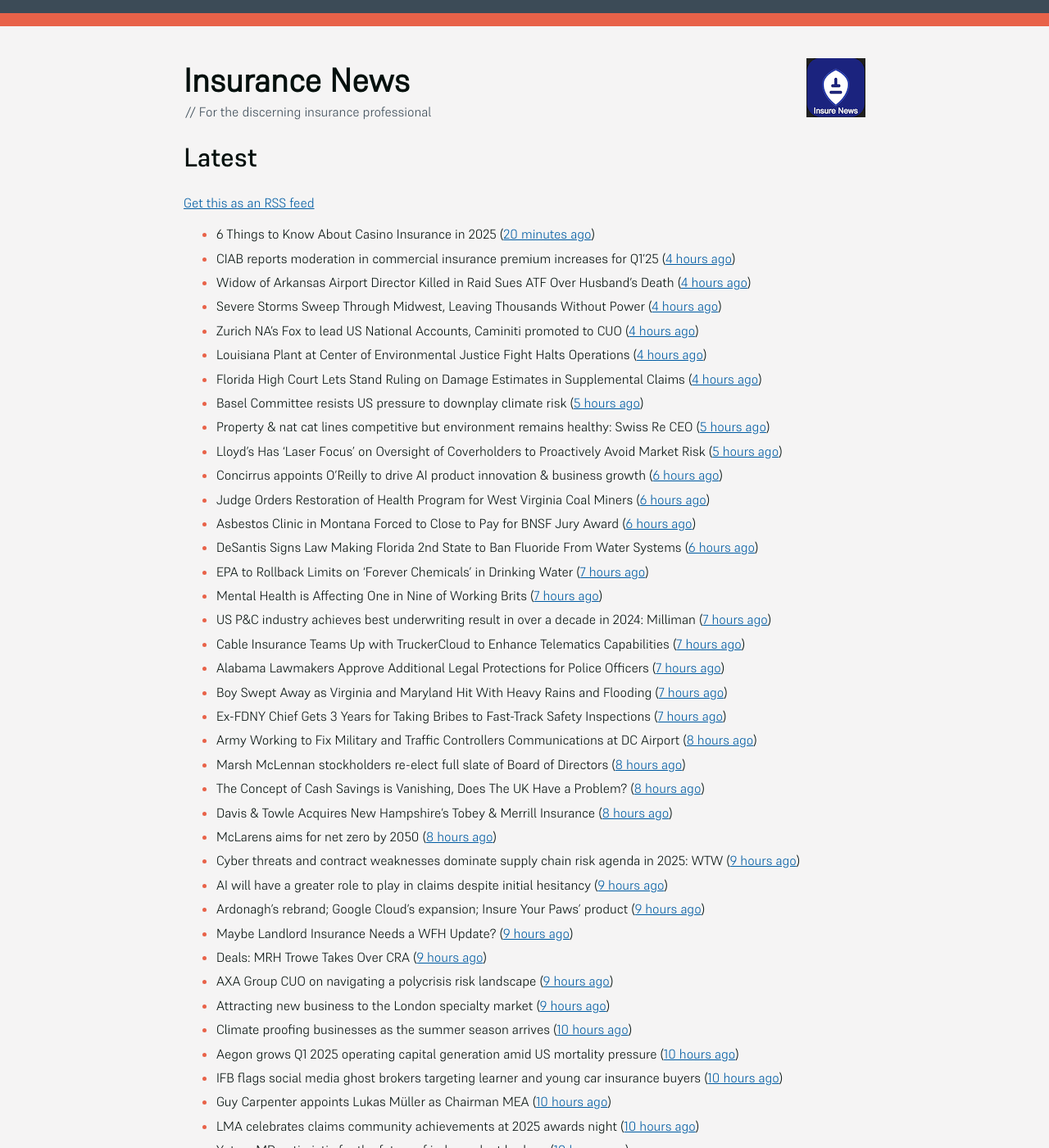
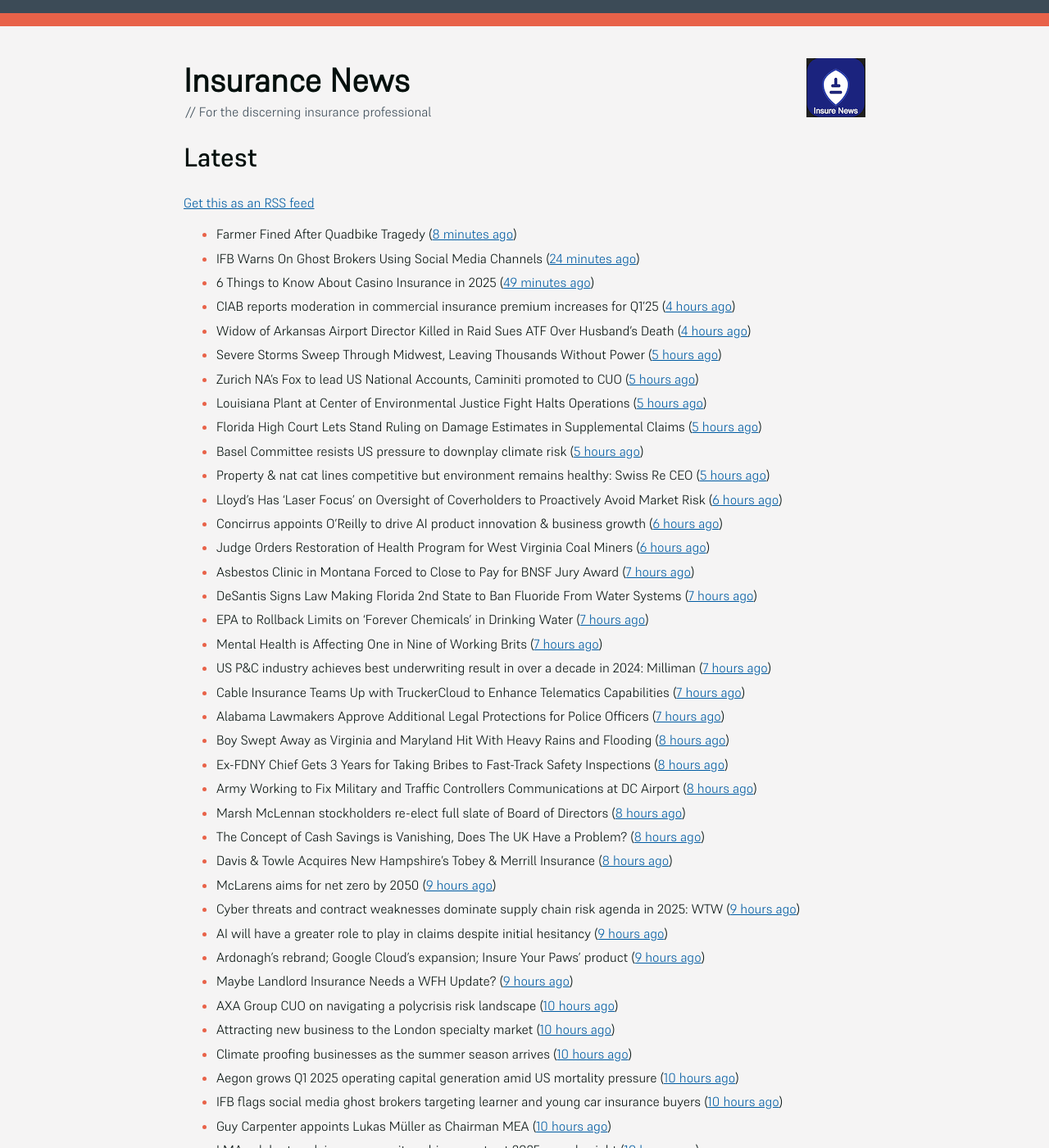
Before and after one commit to mat-0/feeds.thechels.uk, a Jekyll site: the page built from index.md, in a window 1280 px wide and 1400 px high. Shown: the whole window at 82% size. Built offline with Jekyll 4.4.1, drawn with Linux system fonts in a browser that asks for light colours; some of the changed text lies outside the part shown.

Commit message:
New Feed

```diff
--- a/index.md
+++ b/index.md
@@ -8,39 +8,40 @@ description: Latest Updates
 [Get this as an RSS feed](/feed.rss)
 
 <!-- news_marker starts -->
-- 6 Things to Know About Casino Insurance in 2025 ([20 minutes ago](https://insurance-edge.net/2025/05/16/6-things-to-know-about-casino-insurance-in-2025/))
+- Farmer Fined After Quadbike Tragedy ([8 minutes ago](https://insurance-edge.net/2025/05/16/farmer-fined-after-quadbike-tragedy/))
+- IFB Warns On Ghost Brokers Using Social Media Channels ([24 minutes ago](https://insurance-edge.net/2025/05/16/ifb-warns-on-ghost-brokers-using-social-media-channels/))
+- 6 Things to Know About Casino Insurance in 2025 ([49 minutes ago](https://insurance-edge.net/2025/05/16/6-things-to-know-about-casino-insurance-in-2025/))
 - CIAB reports moderation in commercial insurance premium increases for Q1’25 ([4 hours ago](https://www.reinsurancene.ws/ciab-reports-moderation-in-commercial-insurance-premium-increases-for-q125/))
 - Widow of Arkansas Airport Director Killed in Raid Sues ATF Over Husband’s Death ([4 hours ago](https://www.insurancejournal.com/news/southcentral/2025/05/16/824097.htm))
-- Severe Storms Sweep Through Midwest, Leaving Thousands Without Power ([4 hours ago](https://www.insurancejournal.com/news/midwest/2025/05/16/824092.htm))
-- Zurich NA’s Fox to lead US National Accounts, Caminiti promoted to CUO ([4 hours ago](https://www.reinsurancene.ws/zurich-nas-fox-to-lead-us-national-accounts-caminiti-promoted-to-cuo/))
-- Louisiana Plant at Center of Environmental Justice Fight Halts Operations ([4 hours ago](https://www.insurancejournal.com/news/southcentral/2025/05/16/824085.htm))
-- Florida High Court Lets Stand Ruling on Damage Estimates in Supplemental Claims ([4 hours ago](https://www.insurancejournal.com/news/southeast/2025/05/16/824076.htm))
+- Severe Storms Sweep Through Midwest, Leaving Thousands Without Power ([5 hours ago](https://www.insurancejournal.com/news/midwest/2025/05/16/824092.htm))
+- Zurich NA’s Fox to lead US National Accounts, Caminiti promoted to CUO ([5 hours ago](https://www.reinsurancene.ws/zurich-nas-fox-to-lead-us-national-accounts-caminiti-promoted-to-cuo/))
+- Louisiana Plant at Center of Environmental Justice Fight Halts Operations ([5 hours ago](https://www.insurancejournal.com/news/southcentral/2025/05/16/824085.htm))
+- Florida High Court Lets Stand Ruling on Damage Estimates in Supplemental Claims ([5 hours ago](https://www.insurancejournal.com/news/southeast/2025/05/16/824076.htm))
 - Basel Committee resists US pressure to downplay climate risk ([5 hours ago](https://www.dig-in.com/articles/basel-committee-resists-us-pressure-to-downplay-climate-risk))
 - Property & nat cat lines competitive but environment remains healthy: Swiss Re CEO ([5 hours ago](https://www.reinsurancene.ws/property-nat-cat-lines-competitive-but-environment-remains-healthy-swiss-re-ceo/))
-- Lloyd’s Has ‘Laser Focus’ on Oversight of Coverholders to Proactively Avoid Market Risk ([5 hours ago](https://www.insurancejournal.com/news/international/2025/05/16/824065.htm))
+- Lloyd’s Has ‘Laser Focus’ on Oversight of Coverholders to Proactively Avoid Market Risk ([6 hours ago](https://www.insurancejournal.com/news/international/2025/05/16/824065.htm))
 - Concirrus appoints O’Reilly to drive AI product innovation & business growth ([6 hours ago](https://www.reinsurancene.ws/concirrus-appoints-oreilly-to-drive-ai-product-innovation-business-growth/))
 - Judge Orders Restoration of Health Program for West Virginia Coal Miners ([6 hours ago](https://www.insurancejournal.com/news/southeast/2025/05/16/824060.htm))
-- Asbestos Clinic in Montana Forced to Close to Pay for BNSF Jury Award ([6 hours ago](https://www.insurancejournal.com/news/west/2025/05/16/824055.htm))
-- DeSantis Signs Law Making Florida 2nd State to Ban Fluoride From Water Systems ([6 hours ago](https://www.insurancejournal.com/news/southeast/2025/05/16/824051.htm))
+- Asbestos Clinic in Montana Forced to Close to Pay for BNSF Jury Award ([7 hours ago](https://www.insurancejournal.com/news/west/2025/05/16/824055.htm))
+- DeSantis Signs Law Making Florida 2nd State to Ban Fluoride From Water Systems ([7 hours ago](https://www.insurancejournal.com/news/southeast/2025/05/16/824051.htm))
 - EPA to Rollback Limits on ‘Forever Chemicals’ in Drinking Water ([7 hours ago](https://www.insurancejournal.com/news/national/2025/05/16/824047.htm))
 - Mental Health is Affecting One in Nine of Working Brits ([7 hours ago](https://insurance-edge.net/2025/05/16/mental-health-is-affecting-one-in-nine-of-working-brits/))
 - US P&C industry achieves best underwriting result in over a decade in 2024: Milliman ([7 hours ago](https://www.reinsurancene.ws/us-pc-industry-achieves-best-underwriting-result-in-over-a-decade-in-2024-milliman/))
 - Cable Insurance Teams Up with TruckerCloud to Enhance Telematics Capabilities ([7 hours ago](https://www.insurtechinsights.com/cable-insurance-teams-up-with-truckercloud-to-enhance-telematics-capabilities/))
 - Alabama Lawmakers Approve Additional Legal Protections for Police Officers ([7 hours ago](https://www.insurancejournal.com/news/southeast/2025/05/16/824044.htm))
-- Boy Swept Away as Virginia and Maryland Hit With Heavy Rains and Flooding ([7 hours ago](https://www.insurancejournal.com/news/east/2025/05/16/824034.htm))
-- Ex-FDNY Chief Gets 3 Years for Taking Bribes to Fast-Track Safety Inspections ([7 hours ago](https://www.insurancejournal.com/news/east/2025/05/16/824030.htm))
+- Boy Swept Away as Virginia and Maryland Hit With Heavy Rains and Flooding ([8 hours ago](https://www.insurancejournal.com/news/east/2025/05/16/824034.htm))
+- Ex-FDNY Chief Gets 3 Years for Taking Bribes to Fast-Track Safety Inspections ([8 hours ago](https://www.insurancejournal.com/news/east/2025/05/16/824030.htm))
 - Army Working to Fix Military and Traffic Controllers Communications at DC Airport ([8 hours ago](https://www.insurancejournal.com/news/east/2025/05/16/824024.htm))
 - Marsh McLennan stockholders re-elect full slate of Board of Directors ([8 hours ago](https://www.reinsurancene.ws/marsh-mclennan-stockholders-re-elect-full-slate-of-board-of-directors/))
 - The Concept of Cash Savings is Vanishing, Does The UK Have a Problem? ([8 hours ago](https://insurance-edge.net/2025/05/16/the-concept-of-cash-savings-is-vanishing-does-the-uk-have-a-problem/))
 - Davis & Towle Acquires New Hampshire’s Tobey & Merrill Insurance ([8 hours ago](https://www.insurancejournal.com/news/east/2025/05/16/824021.htm))
-- McLarens aims for net zero by 2050 ([8 hours ago](https://www.postonline.co.uk/news/7957770/mclarens-aims-for-net-zero-by-2050))
+- McLarens aims for net zero by 2050 ([9 hours ago](https://www.postonline.co.uk/news/7957770/mclarens-aims-for-net-zero-by-2050))
 - Cyber threats and contract weaknesses dominate supply chain risk agenda in 2025: WTW ([9 hours ago](https://www.reinsurancene.ws/cyber-threats-and-contract-weaknesses-dominate-supply-chain-risk-agenda-in-2025-wtw/))
 - AI will have a greater role to play in claims despite initial hesitancy ([9 hours ago](https://www.postonline.co.uk/broker/7957769/ai-will-have-a-greater-role-to-play-in-claims-despite-initial-hesitancy))
 - Ardonagh’s rebrand; Google Cloud’s expansion; Insure Your Paws’ product ([9 hours ago](https://www.postonline.co.uk/news/7957764/ardonaghs-rebrand-google-clouds-expansion-insure-your-paws-product))
 - Maybe Landlord Insurance Needs a WFH Update? ([9 hours ago](https://insurance-edge.net/2025/05/16/maybe-landlord-insurance-needs-a-wfh-update/))
-- Deals: MRH Trowe Takes Over CRA ([9 hours ago](https://insurance-edge.net/2025/05/16/deals-mrh-trowe-takes-over-cra/))
-- AXA Group CUO on navigating a polycrisis risk landscape ([9 hours ago](https://www.insurancebusinessmag.com/uk/news/breaking-news/axa-group-cuo-on-navigating-a-polycrisis-risk-landscape-535921.aspx))
-- Attracting new business to the London specialty market ([9 hours ago](https://www.insurancebusinessmag.com/uk/news/breaking-news/attracting-new-business-to-the-london-specialty-market-535974.aspx))
+- AXA Group CUO on navigating a polycrisis risk landscape ([10 hours ago](https://www.insurancebusinessmag.com/uk/news/breaking-news/axa-group-cuo-on-navigating-a-polycrisis-risk-landscape-535921.aspx))
+- Attracting new business to the London specialty market ([10 hours ago](https://www.insurancebusinessmag.com/uk/news/breaking-news/attracting-new-business-to-the-london-specialty-market-535974.aspx))
 - Climate proofing businesses as the summer season arrives ([10 hours ago](https://www.insurancebusinessmag.com/uk/news/catastrophe/climate-proofing-businesses-as-the-summer-season-arrives-535973.aspx))
 - Aegon grows Q1 2025 operating capital generation amid US mortality pressure ([10 hours ago](https://www.insurancebusinessmag.com/uk/news/breaking-news/aegon-grows-q1-2025-operating-capital-generation-amid-us-mortality-pressure-535972.aspx))
 - IFB flags social media ghost brokers targeting learner and young car insurance buyers ([10 hours ago](https://www.insurancebusinessmag.com/uk/news/auto-motor/ifb-flags-social-media-ghost-brokers-targeting-learner-and-young-car-insurance-buyers-535971.aspx))
@@ -48,20 +49,19 @@ description: Latest Updates
 - LMA celebrates claims community achievements at 2025 awards night ([10 hours ago](https://www.insurancebusinessmag.com/uk/news/claims/lma-celebrates-claims-community-achievements-at-2025-awards-night-535970.aspx))
 - Yutree MD optimistic for the future of independent brokers ([10 hours ago](https://www.postonline.co.uk/news/7957767/yutree-md-optimistic-for-the-future-of-independent-brokers))
 - Swiss Re Profits Up Despite Losses from California Wildfires ([10 hours ago](https://www.insurancejournal.com/news/international/2025/05/16/824017.htm))
-- Maybe Insurance Brands Need to Rethink Their Installment Plan APRs? ([10 hours ago](https://insurance-edge.net/2025/05/16/maybe-insurance-brands-need-to-rethink-their-installment-plan-aprs/))
 - Sanjay Mehra joins Gallagher India as Head of Marine ([11 hours ago](https://www.reinsurancene.ws/sanjay-mehra-joins-gallagher-india-as-head-of-marine/))
 - FCA hopes firms will gain confidence with fewer rules ([11 hours ago](https://www.postonline.co.uk/news/7957766/fca-hopes-firms-will-gain-confidence-with-fewer-rules))
 - It’s still attractive but start of softening cycle is clear: Malmström, Swiss Re CFO ([12 hours ago](https://www.reinsurancene.ws/its-still-attractive-but-start-of-softening-cycle-is-clear-malmstrom-swiss-re-cfo/))
-- Rogue Communication Devices Found in Chinese Solar Power Inverters ([12 hours ago](https://www.insurancejournal.com/news/international/2025/05/16/824006.htm))
+- Rogue Communication Devices Found in Chinese Solar Power Inverters ([13 hours ago](https://www.insurancejournal.com/news/international/2025/05/16/824006.htm))
 - Cyberattack-Hit M&S Says Food Availability Improving Every Day ([13 hours ago](https://www.insurancejournal.com/news/international/2025/05/16/824002.htm))
-- Morton Salt Settles Ohio Discrimination Case With $75,000 Payment ([13 hours ago](https://www.insurancejournal.com/news/midwest/2025/05/16/823999.htm))
-- Christian Dior Couture Client Data Breached in Cyberattack ([13 hours ago](https://www.insurancejournal.com/news/national/2025/05/16/823975.htm))
-- Consumer Intelligence urges insurers to consider TIC over APR ([13 hours ago](https://www.insurancebusinessmag.com/uk/news/auto-motor/consumer-intelligence-urges-insurers-to-consider-tic-over-apr-535940.aspx))
-- BIBA names first female chair ([13 hours ago](https://www.insurancebusinessmag.com/uk/news/breaking-news/biba-names-first-female-chair-535939.aspx))
-- Texas Sweetens Pitch to CEOs, Boards With New State Protections ([13 hours ago](https://www.insurancejournal.com/news/southcentral/2025/05/16/823995.htm))
-- Insurance moves: Rokstone, Insurance Advisory, Evolution Claims and AXA XL ([13 hours ago](https://www.insurancebusinessmag.com/uk/news/breaking-news/insurance-moves-rokstone-insurance-advisory-evolution-claims-and-axa-xl-535937.aspx))
-- Interest in AI grows but adoption remains limited - LMA ([13 hours ago](https://www.insurancebusinessmag.com/uk/news/technology/interest-in-ai-grows-but-adoption-remains-limited--lma-535936.aspx))
-- Sedgwick Experts Outline Key Workers’ Comp Claims Trends ([14 hours ago](https://www.insurancejournal.com/news/national/2025/05/16/823936.htm))
+- Morton Salt Settles Ohio Discrimination Case With $75,000 Payment ([14 hours ago](https://www.insurancejournal.com/news/midwest/2025/05/16/823999.htm))
+- Christian Dior Couture Client Data Breached in Cyberattack ([14 hours ago](https://www.insurancejournal.com/news/national/2025/05/16/823975.htm))
+- Consumer Intelligence urges insurers to consider TIC over APR ([14 hours ago](https://www.insurancebusinessmag.com/uk/news/auto-motor/consumer-intelligence-urges-insurers-to-consider-tic-over-apr-535940.aspx))
+- BIBA names first female chair ([14 hours ago](https://www.insurancebusinessmag.com/uk/news/breaking-news/biba-names-first-female-chair-535939.aspx))
+- Texas Sweetens Pitch to CEOs, Boards With New State Protections ([14 hours ago](https://www.insurancejournal.com/news/southcentral/2025/05/16/823995.htm))
+- Insurance moves: Rokstone, Insurance Advisory, Evolution Claims and AXA XL ([14 hours ago](https://www.insurancebusinessmag.com/uk/news/breaking-news/insurance-moves-rokstone-insurance-advisory-evolution-claims-and-axa-xl-535937.aspx))
+- Interest in AI grows but adoption remains limited - LMA ([14 hours ago](https://www.insurancebusinessmag.com/uk/news/technology/interest-in-ai-grows-but-adoption-remains-limited--lma-535936.aspx))
+- Sedgwick Experts Outline Key Workers’ Comp Claims Trends ([15 hours ago](https://www.insurancejournal.com/news/national/2025/05/16/823936.htm))
 - Estonia Says Russia Sent Jet After Attempt to Stop Sanction-Breaking Ship ([15 hours ago](https://www.insurancejournal.com/news/international/2025/05/16/823959.htm))
 - California DoorDash Driver Pleads Guilty to Stealing $2.5M in Deliveries Scam ([15 hours ago](https://www.insurancejournal.com/news/west/2025/05/16/823989.htm))
 - People Moves: Delos Insurance Solutions Names Coffman CRO; Venbrook Promotes Lang ([15 hours ago](https://www.insurancejournal.com/news/west/2025/05/16/823705.htm))
```
Also changed, not shown: other parts of index.md (+1 -1 lines).
